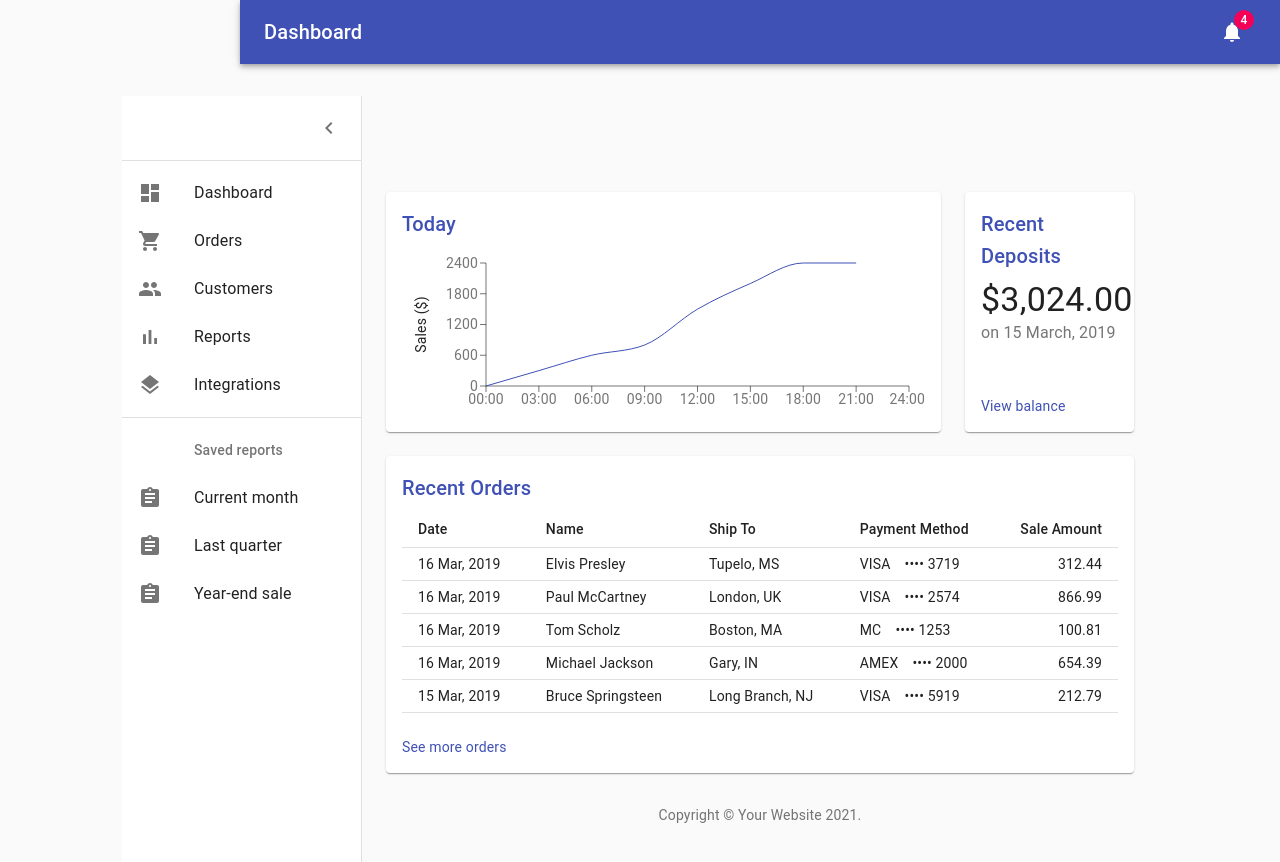
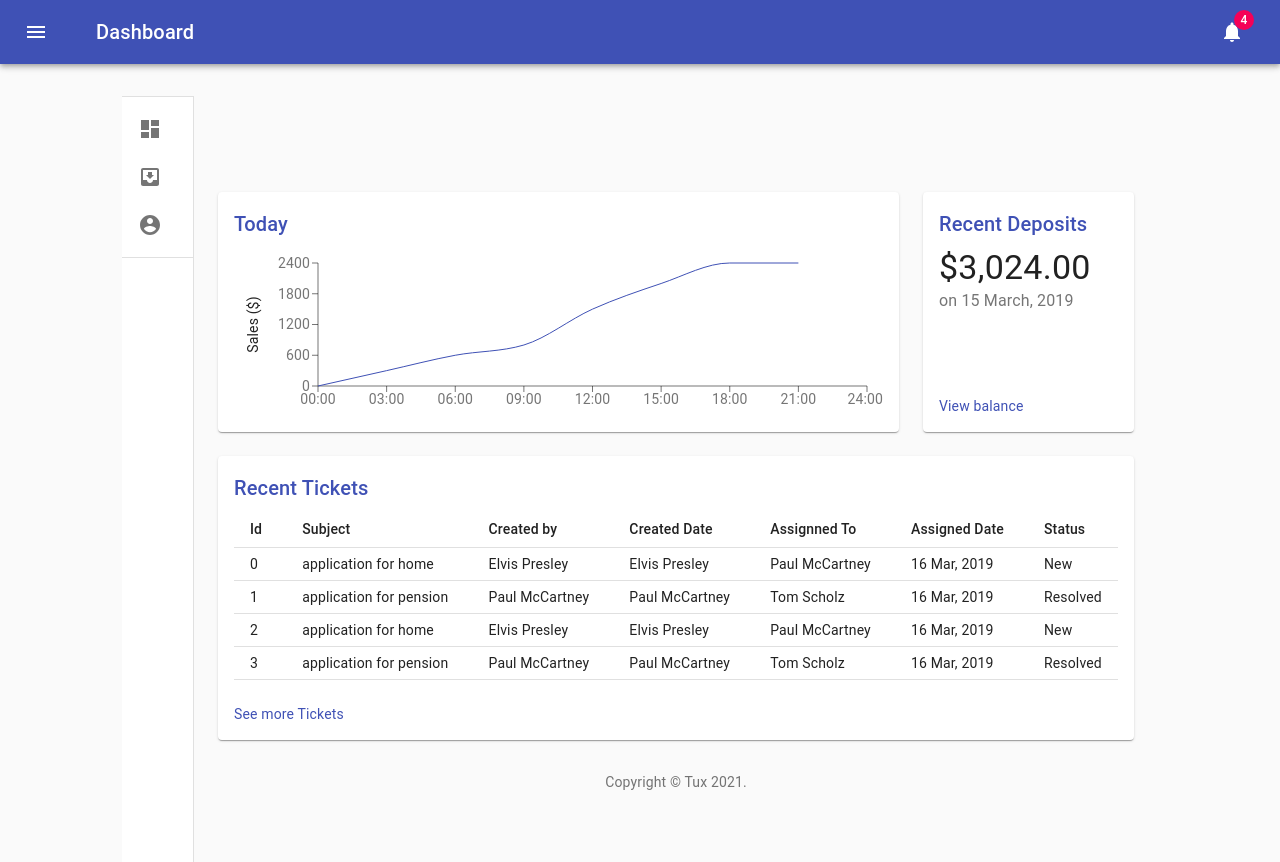
Before and after one commit to ayancoder/ticket-status-tacker, a React (Create React App) app in the folder client/: page /dashboard in a window 1280 px wide. Shown: the top 862 px of the page. Built offline with nearby package versions, Linux system fonts and the light colour scheme; the HTML template or start-up script is replaced by a standard one.

Commit message:
ticket listing on dash board

```diff
--- a/client/src/components/dashboard/Dashboard.js
+++ b/client/src/components/dashboard/Dashboard.js
@@ -16,19 +16,19 @@ import Grid from '@material-ui/core/Grid';
 import Paper from '@material-ui/core/Paper';
 import Link from '@material-ui/core/Link';
 import MenuIcon from '@material-ui/icons/Menu';
-import ChevronLeftIcon from '@material-ui/icons/ChevronLeft';
 import NotificationsIcon from '@material-ui/icons/Notifications';
-import { mainListItems, secondaryListItems } from './listItems';
+import NestedList from './NestedList';
+import {secondaryListItems} from './listItems';
 import Chart from './Chart';
 import Deposits from './Deposits';
-import Orders from './Orders';
+import Tickets from './Ticket';
 
 function Copyright() {
   return (
     <Typography variant="body2" color="textSecondary" align="center">
       {'Copyright © '}
       <Link color="inherit" href="https://material-ui.com/">
-        Your Website
+        Tux
       </Link>{' '}
       {new Date().getFullYear()}
       {'.'}
@@ -59,19 +59,8 @@ const useStyles = makeStyles((theme) => ({
       duration: theme.transitions.duration.leavingScreen,
     }),
   },
-  appBarShift: {
-    marginLeft: drawerWidth,
-    width: `calc(100% - ${drawerWidth}px)`,
-    transition: theme.transitions.create(['width', 'margin'], {
-      easing: theme.transitions.easing.sharp,
-      duration: theme.transitions.duration.enteringScreen,
-    }),
-  },
   menuButton: {
     marginRight: 36,
-  },
-  menuButtonHidden: {
-    display: 'none',
   },
   title: {
     flexGrow: 1,
@@ -119,26 +108,46 @@ const useStyles = makeStyles((theme) => ({
 
 export default function Dashboard() {
   const classes = useStyles();
-  const [open, setOpen] = React.useState(true);
+  const [isclose, setIsClose] = React.useState(0);
+  const [open, setOpen] = React.useState(false);
+
+  React.useEffect(() => {
+    const parsedIsClose = true;
+    setIsClose(parsedIsClose);
+  }, []);
+
+  React.useEffect(() => {
+    localStorage.setItem("isclose", isclose);
+  }, [isclose]);
+
   const handleDrawerOpen = () => {
-    setOpen(true);
+    if (isclose === false) {
+      setIsClose(true);
+      setOpen(isclose);
+    } else {
+      setIsClose(false);
+      setOpen(isclose);
+    }
   };
-  const handleDrawerClose = () => {
-    setOpen(false);
-  };
+
+
+  // const handleDrawerClose = () => {
+  //   setOpen(false);
+  // };
+
   const fixedHeightPaper = clsx(classes.paper, classes.fixedHeight);
 
   return (
     <div className={classes.root}>
       <CssBaseline />
-      <AppBar position="absolute" className={clsx(classes.appBar, open && classes.appBarShift)}>
+      <AppBar position="absolute" className={clsx(classes.appBar, open)}>
         <Toolbar className={classes.toolbar}>
           <IconButton
             edge="start"
             color="inherit"
             aria-label="open drawer"
             onClick={handleDrawerOpen}
-            className={clsx(classes.menuButton, open && classes.menuButtonHidden)}
+            className={clsx(classes.menuButton, open && classes.menuButtonHidden )}
           >
             <MenuIcon />
           </IconButton>
@@ -159,15 +168,10 @@ export default function Dashboard() {
         }}
         open={open}
       >
-        <div className={classes.toolbarIcon}>
-          <IconButton onClick={handleDrawerClose}>
-            <ChevronLeftIcon />
-          </IconButton>
-        </div>
         <Divider />
-        <List>{mainListItems}</List>
+        <NestedList/>
         <Divider />
-        <List>{secondaryListItems}</List>
+        {/**<List>{secondaryListItems}</List> */}
       </Drawer>
       <main className={classes.content}>
         <div className={classes.appBarSpacer} />
@@ -185,10 +189,10 @@ export default function Dashboard() {
                 <Deposits />
               </Paper>
             </Grid>
-            {/* Recent Orders */}
+            {/* Recent Tickets */}
             <Grid item xs={12}>
               <Paper className={classes.paper}>
-                <Orders />
+                <Tickets />
               </Paper>
             </Grid>
           </Grid>
--- /dev/null
+++ b/client/src/components/dashboard/NestedList.js
@@ -0,0 +1,85 @@
+import React from "react";
+import { makeStyles } from "@material-ui/core/styles";
+import List from "@material-ui/core/List";
+import ListItem from "@material-ui/core/ListItem";
+import ListItemIcon from "@material-ui/core/ListItemIcon";
+import ListItemText from "@material-ui/core/ListItemText";
+import Collapse from "@material-ui/core/Collapse";
+import InboxIcon from "@material-ui/icons/MoveToInbox";
+import ExpandLess from "@material-ui/icons/ExpandLess";
+import ExpandMore from "@material-ui/icons/ExpandMore";
+import StarBorder from "@material-ui/icons/StarBorder";
+import DashboardIcon from "@material-ui/icons/Dashboard";
+import CreateOutlinedIcon from "@material-ui/icons/CreateOutlined";
+import PersonAddOutlinedIcon from "@material-ui/icons/PersonAddOutlined";
+import AccountCircleIcon from '@material-ui/icons/AccountCircle';
+
+const useStyles = makeStyles((theme) => ({
+  root: {
+    width: "100%",
+    maxWidth: 360,
+    backgroundColor: theme.palette.background.paper,
+  },
+  nested: {
+    paddingLeft: theme.spacing(4),
+  },
+}));
+
+export default function NestedList() {
+  const classes = useStyles();
+  const [open, setOpen] = React.useState(false);
+
+  const handleClick = () => {
+    setOpen(!open);
+  };
+
+  return (
+    <List
+      component="nav"
+      aria-labelledby="nested-list-subheader"
+      className={classes.root}
+    >
+      <ListItem button>
+        <ListItemIcon>
+          <DashboardIcon />
+        </ListItemIcon>
+        <ListItemText primary="Dashboard" />
+      </ListItem>
+      <ListItem button onClick={handleClick}>
+        <ListItemIcon>
+          <InboxIcon />
+        </ListItemIcon>
+        <ListItemText primary="Tickets" />
+        {open ? <ExpandLess /> : <ExpandMore />}
+      </ListItem>
+      <Collapse in={open} timeout="auto" unmountOnExit>
+        <List component="div" disablePadding>
+          <ListItem button className={classes.nested}>
+            <ListItemIcon>
+              <CreateOutlinedIcon />
+            </ListItemIcon>
+            <ListItemText primary="Create New " />
+          </ListItem>
+          <ListItem button className={classes.nested}>
+            <ListItemIcon>
+              <PersonAddOutlinedIcon />
+            </ListItemIcon>
+            <ListItemText primary="Assignned To Me " />
+          </ListItem>
+          <ListItem button className={classes.nested}>
+            <ListItemIcon>
+              <StarBorder />
+            </ListItemIcon>
+            <ListItemText primary="My Tickets " />
+          </ListItem>
+        </List>
+      </Collapse>
+      <ListItem button>
+        <ListItemIcon>
+          <AccountCircleIcon />
+        </ListItemIcon>
+        <ListItemText primary="Profile" />
+      </ListItem>
+    </List>
+  );
+}
--- /dev/null
+++ b/client/src/components/dashboard/Ticket.js
@@ -0,0 +1,71 @@
+import React from 'react';
+import Link from '@material-ui/core/Link';
+import { makeStyles } from '@material-ui/core/styles';
+import Table from '@material-ui/core/Table';
+import TableBody from '@material-ui/core/TableBody';
+import TableCell from '@material-ui/core/TableCell';
+import TableHead from '@material-ui/core/TableHead';
+import TableRow from '@material-ui/core/TableRow';
+import Title from './Title';
+
+// Generate Order Data
+function createData(id, subject, createdBy, createDate,assignedTo, assignedDate, status) {
+  return { id, subject, createdBy, createDate,assignedTo, assignedDate, status };
+}
+
+const rows = [
+  createData(0,'application for home', 'Elvis Presley', '16 Mar, 2019', 'Paul McCartney', '16 Mar, 2019', 'New'),
+  createData(1, 'application for pension', 'Paul McCartney', '16 Mar, 2019', 'Tom Scholz', '16 Mar, 2019', 'Resolved'),
+  createData(2,'application for home', 'Elvis Presley', '16 Mar, 2019', 'Paul McCartney', '16 Mar, 2019', 'New'),
+  createData(3, 'application for pension', 'Paul McCartney', '16 Mar, 2019', 'Tom Scholz', '16 Mar, 2019', 'Resolved'),
+];
+
+function preventDefault(event) {
+  event.preventDefault();
+}
+
+const useStyles = makeStyles((theme) => ({
+  seeMore: {
+    marginTop: theme.spacing(3),
+  },
+}));
+
+export default function Tickets() {
+  const classes = useStyles();
+  return (
+    <React.Fragment>
+      <Title>Recent Tickets</Title>
+      <Table size="small">
+        <TableHead>
+          <TableRow>
+            <TableCell>Id</TableCell>
+            <TableCell>Subject</TableCell>
+            <TableCell>Created by </TableCell>
+            <TableCell>Created Date </TableCell>
+            <TableCell>Assignned To</TableCell>
+            <TableCell>Assigned Date </TableCell>
+            <TableCell>Status</TableCell>
+          </TableRow>
+        </TableHead>
+        <TableBody>
+          {rows.map((row) => (
+            <TableRow key={row.id}>
+              <TableCell>{row.id}</TableCell>
+              <TableCell>{row.subject}</TableCell>
+              <TableCell>{row.createdBy}</TableCell>
+              <TableCell>{row.createdBy}</TableCell>
+              <TableCell>{row.assignedTo}</TableCell>
+              <TableCell>{row.assignedDate}</TableCell>
+              <TableCell>{row.status}</TableCell>
+            </TableRow>
+          ))}
+        </TableBody>
+      </Table>
+      <div className={classes.seeMore}>
+        <Link color="primary" href="#" onClick={preventDefault}>
+          See more Tickets
+        </Link>
+      </div>
+    </React.Fragment>
+  );
+};
```
